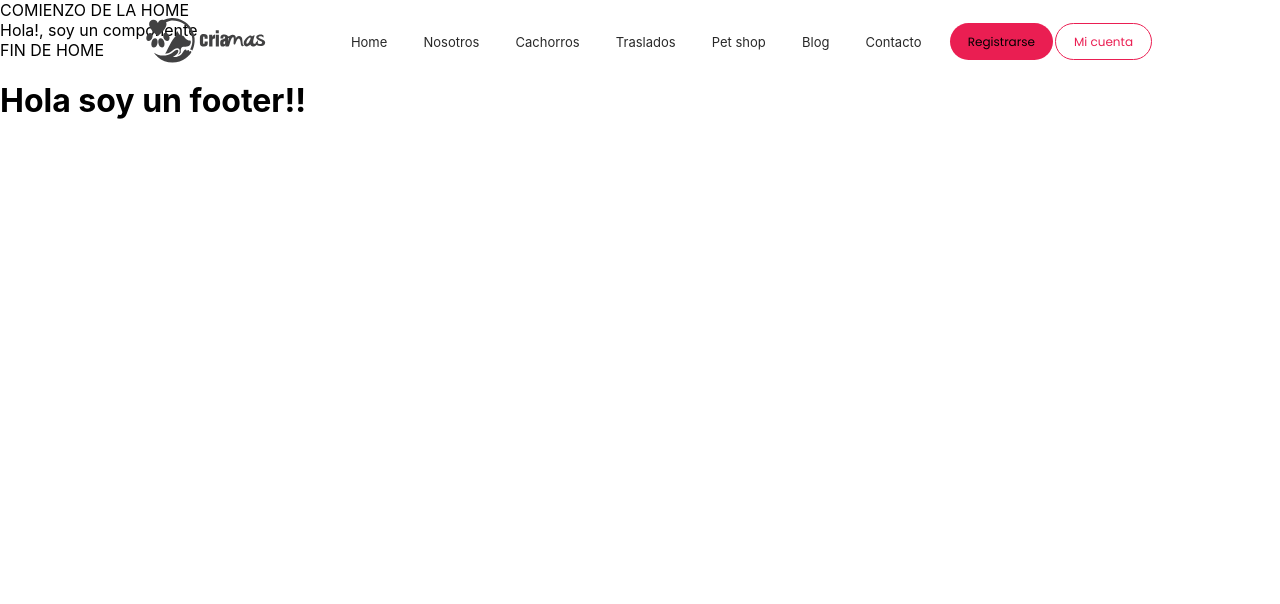
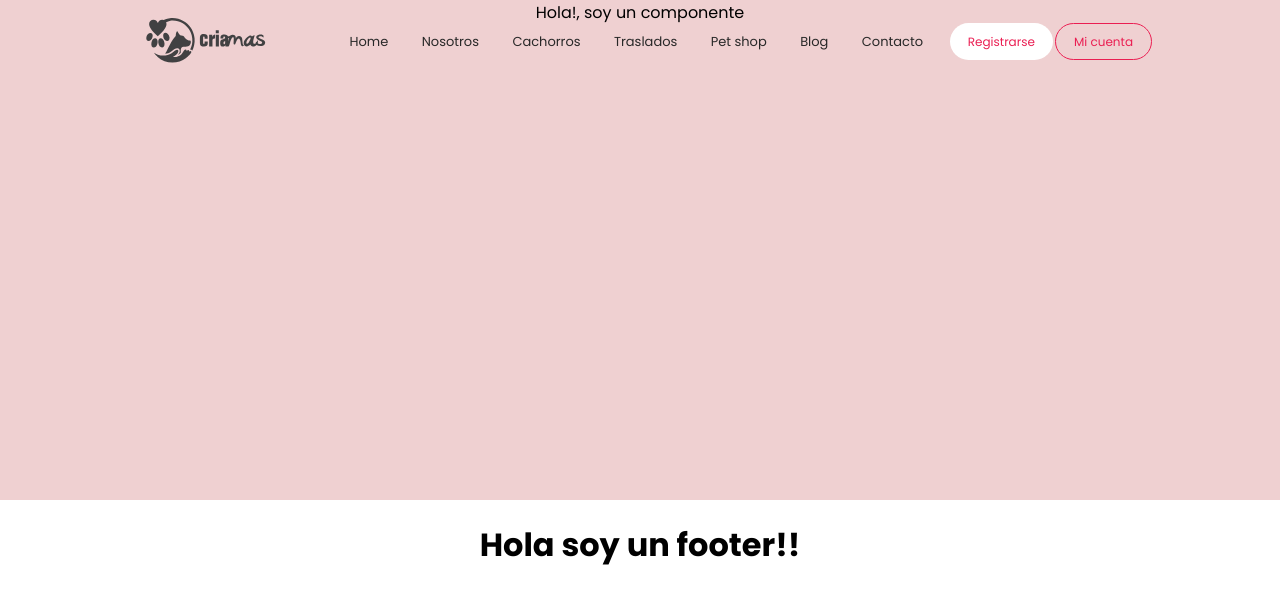
Before and after one commit to osmarycarrillo/criamas-project, a React (Create React App) app in the folder criamas/: page / in a window 1280 px wide. Shown: the top 604 px of the page. Built offline with nearby package versions, Linux system fonts and the light colour scheme.

Commit message:
add changes_nav

```diff
--- a/criamas/src/components/Bslider.js
+++ b/criamas/src/components/Bslider.js
@@ -5,7 +5,7 @@ class Bslider extends React.Component {
 
   render () {
     return (
-      <div className="box-slide">
+      <div className="box_slide">
         <span>Hola!, soy un componente</span>
       </div>
     )
--- a/criamas/src/components/Home.js
+++ b/criamas/src/components/Home.js
@@ -6,10 +6,7 @@ class Home extends Component {
   render() {
     return (
       <div>
-        COMIENZO DE LA HOME
         <Bslider></Bslider>
-
-        FIN DE HOME
       </div>
     );
   }
--- a/criamas/src/stylesheet/App.css
+++ b/criamas/src/stylesheet/App.css
@@ -7,32 +7,32 @@
 @font-face {
   font-family: "Maven Pro", sans-serif;
   src: url("https://fonts.googleapis.com/css?family=Maven+Pro&display=swap"); }
-Estilo componente .App {
+.App {
   text-align: center;
   font-family: "Poppins", sans-serif; }
-  Estilo componente .App .translates {
+  .App .translates {
     display: flex;
-    border-top: 50px;
+    border-top: 3.125rem;
     padding: 10%;
     background: #EFD0D1;
     position: relative;
     width: 100%;
     height: 100%; }
-    Estilo componente .App .translates .cont-trans {
+    .App .translates .cont-trans {
       display: flex;
       justify-content: center;
       margin: auto; }
-      Estilo componente .App .translates .cont-trans .box-p .red-trans {
+      .App .translates .cont-trans .box-p .red-trans {
         display: flex;
         flex-direction: row;
         justify-content: flex-start;
         font-family: "Poppins", sans-serif;
         color: #ea1e52; }
-      Estilo componente .App .translates .cont-trans .box-p .tinfo {
+      .App .translates .cont-trans .box-p .tinfo {
         font-family: "Poppins", sans-serif;
         font-weight: bold;
         font-size: larger; }
-      Estilo componente .App .translates .cont-trans .dogt {
+      .App .translates .cont-trans .dogt {
         font-family: "Poppins", sans-serif; }
 
 .App .box_nav {
@@ -61,8 +61,8 @@ Estilo componente .App {
     justify-content: space-around;
     font-size: 0.8125rem;
     width: 75%;
-    margin: 0px;
-    padding: 0px; }
+    margin: 0rem;
+    padding: 0rem; }
     .container_buttons .menu_row li {
       list-style: none;
       position: relative; }
@@ -73,7 +73,7 @@ Estilo componente .App {
           content: '';
           transition: transform 0.25s ease-out;
           background-color: #282828;
-          width: 100%;
+          width: 95%;
           transform: scaleX(0);
           height: 0.0875rem;
           bottom: -0.775rem;
@@ -92,31 +92,41 @@ Estilo componente .App {
   display: flex;
   align-items: center;
   justify-content: space-between;
-  margin-left: 10px; }
+  margin-left: 0.625rem; }
   .container_buttons .box_buttons .signin {
-    background-color: #ea1e52;
+    background-color: #ffffff;
+    color: #ea1e52;
     font-family: "Poppins", sans-serif;
     border: none;
     border-radius: 1.25rem;
     font-size: 0.75rem;
-    height: 37px;
-    padding: 0px 18px; }
+    height: 2.3125rem;
+    padding: 0rem 1.125rem; }
+    .container_buttons .box_buttons .signin:hover {
+      background-color: #ea1e52;
+      color: #ffffff;
+      transition: all 0.7s ease-in-out 0s; }
   .container_buttons .box_buttons .login {
     font-family: "Poppins", sans-serif;
     border-radius: 1.25rem;
     background-color: transparent;
-    padding: 8px 15px;
+    padding: 0.5rem 0.9375rem;
     color: #ea1e52;
-    font-size: 12px;
-    border: 1px solid #ea1e52;
-    padding: 0px 18px;
-    height: 37px; }
+    font-size: 0.75rem;
+    border: 0.0625rem solid #ea1e52;
+    padding: 0rem 1.125rem;
+    height: 2.3125rem; }
+    .container_buttons .box_buttons .login:hover {
+      background-color: #ea1e52;
+      color: #ffffff;
+      transition: all 0.7s ease-in-out 0s; }
 
 .App .box_slide {
   position: relative;
   width: 100%;
-  height: 500px;
-  z-index: 1; }
+  height: 31.25rem;
+  z-index: 1;
+  background-color: #EFD0D1; }
 
 .heart {
   color: #ea1e52; }
--- a/criamas/src/stylesheet/App.scss
+++ b/criamas/src/stylesheet/App.scss
@@ -14,14 +14,17 @@
 
 $color_dark_type: #282828;
 $color_pink: #ea1e52;
+$color_light_pink: #EFD0D1;
 
-Estilo componente .App {
+//Estilo componente
+
+.App {
   text-align: center;
   font-family: "Poppins", sans-serif;
 
   .translates {
     display: flex;
-    border-top: 50px;
+    border-top: 3.125rem;
     padding: 10%;
     background: #EFD0D1;
     position: relative;
@@ -93,8 +96,8 @@ Estilo componente .App {
     justify-content: space-around;
     font-size: 0.8125rem;
     width: 75%;
-    margin: 0px;
-    padding: 0px;
+    margin: 0rem;
+    padding: 0rem;
 
     li {
       list-style: none;
@@ -108,7 +111,7 @@ Estilo componente .App {
           content: '';
           transition: transform 0.25s ease-out;
           background-color: $color_dark_type;
-          width: 100%;
+          width: 95%;
           transform: scaleX(0);
           height: 0.0875rem;
           bottom: -0.775rem;
@@ -138,38 +141,52 @@ Estilo componente .App {
     display: flex;
     align-items: center;
     justify-content: space-between;
-    margin-left: 10px;
+    margin-left: 0.625rem;
 
     .signin {
-      background-color: $color_pink;
+      background-color: #ffffff;
+      color: $color_pink;
       font-family: "Poppins", sans-serif;
       border: none;
       border-radius: 1.25rem;
       font-size: 0.75rem;
-      height: 37px;
-      padding: 0px 18px;
+      height: 2.3125rem;
+      padding: 0rem 1.125rem;
+      &:hover{
+        background-color: $color_pink;
+        color: #ffffff;
+        transition: all 0.7s ease-in-out 0s;
+      }
     }
 
     .login {
       font-family: "Poppins", sans-serif;
       border-radius: 1.25rem;
       background-color: transparent;
-      padding: 8px 15px;
+      padding: 0.5rem 0.9375rem;
       color: $color_pink;
-      font-size: 12px;
-      border: 1px solid $color_pink;
-      padding: 0px 18px;
-      height: 37px;
+      font-size: 0.75rem;
+      border: 0.0625rem solid $color_pink;
+      padding: 0rem 1.125rem;
+      height: 2.3125rem;
+      &:hover{
+        background-color: $color_pink;
+        color: #ffffff;
+        transition: all 0.7s ease-in-out 0s;
+      }
     }
   }
 }
 
+
+//estilos del componente slide
 .App {
   .box_slide {
     position: relative;
     width: 100%;
-    height: 500px;
+    height: 31.25rem;
     z-index: 1;
+    background-color: $color_light_pink;
   }
 }
 
```
Also changed, not shown: 2 other files (tests, documents, lock files or other folders).
